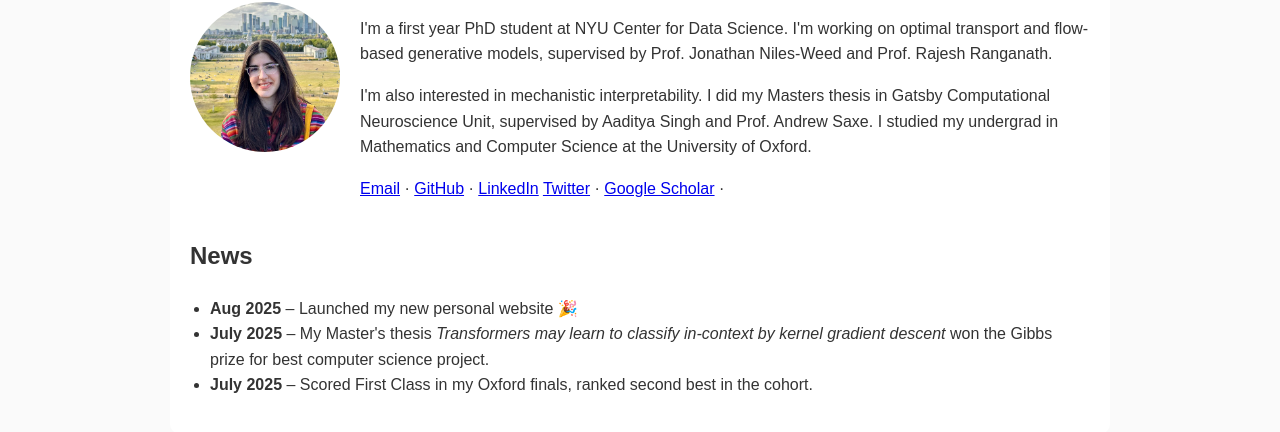
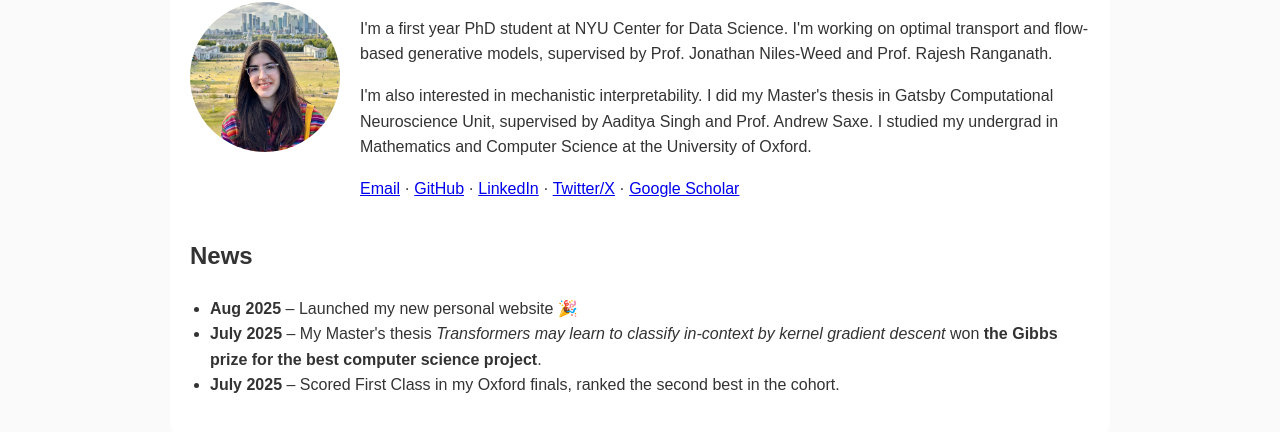
Before and after one commit to saradrag/saradrag.github.io, a plain HTML site: page index.html in a window 1280 px wide. Shown: the part 148-580 px from the top of the page. Drawn offline with Linux system fonts and the light colour scheme.

Commit message:
Update index.html

```diff
--- a/index.html
+++ b/index.html
@@ -24,13 +24,13 @@
       <div>
         <h1>Sara Dragutinovic</h1>
         <p>I'm a first year PhD student at NYU Center for Data Science. I'm working on optimal transport and flow-based generative models, supervised by Prof. Jonathan Niles-Weed and Prof. Rajesh Ranganath.</p>
-        <p>I'm also interested in mechanistic interpretability. I did my Masters thesis in Gatsby Computational Neuroscience Unit, supervised by Aaditya Singh and Prof. Andrew Saxe. I studied my undergrad in Mathematics and Computer Science at the University of Oxford.</p>
+        <p>I'm also interested in mechanistic interpretability. I did my Master's thesis in Gatsby Computational Neuroscience Unit, supervised by Aaditya Singh and Prof. Andrew Saxe. I studied my undergrad in Mathematics and Computer Science at the University of Oxford.</p>
         <p>
           <a href="mailto:<firstname>.<lastname>@nyu.edu">Email</a> ·
           <a href="https://github.com/saradrag">GitHub</a> ·
-          <a href="https://linkedin.com/in/sara-dragutinovic-232a93250">LinkedIn</a>
-          <a href="https://x.com/sara_drag">Twitter</a> ·
-          <a href="https://scholar.google.com/citations?user=Synp9ikAAAAJ&hl=en">Google Scholar</a> ·
+          <a href="https://linkedin.com/in/sara-dragutinovic-232a93250">LinkedIn</a> ·
+          <a href="https://x.com/sara_drag">Twitter/X</a> ·
+          <a href="https://scholar.google.com/citations?user=Synp9ikAAAAJ&hl=en">Google Scholar</a>
         </p>
       </div>
     </section>
@@ -39,8 +39,8 @@
       <h2>News</h2>
       <ul>
         <li><strong>Aug 2025</strong> – Launched my new personal website 🎉</li>
-        <li><strong>July 2025</strong> – My Master's thesis <em>Transformers may learn to classify in-context by kernel gradient descent</em> won the Gibbs prize for best computer science project.</li>
-        <li><strong>July 2025</strong> – Scored First Class in my Oxford finals, ranked second best in the cohort.</li>
+        <li><strong>July 2025</strong> – My Master's thesis <em>Transformers may learn to classify in-context by kernel gradient descent</em> won <b>the Gibbs prize for the best computer science project</b>.</li>
+        <li><strong>July 2025</strong> – Scored First Class in my Oxford finals, ranked the second best in the cohort.</li>
       </ul>
     </section>
   </main>
```
